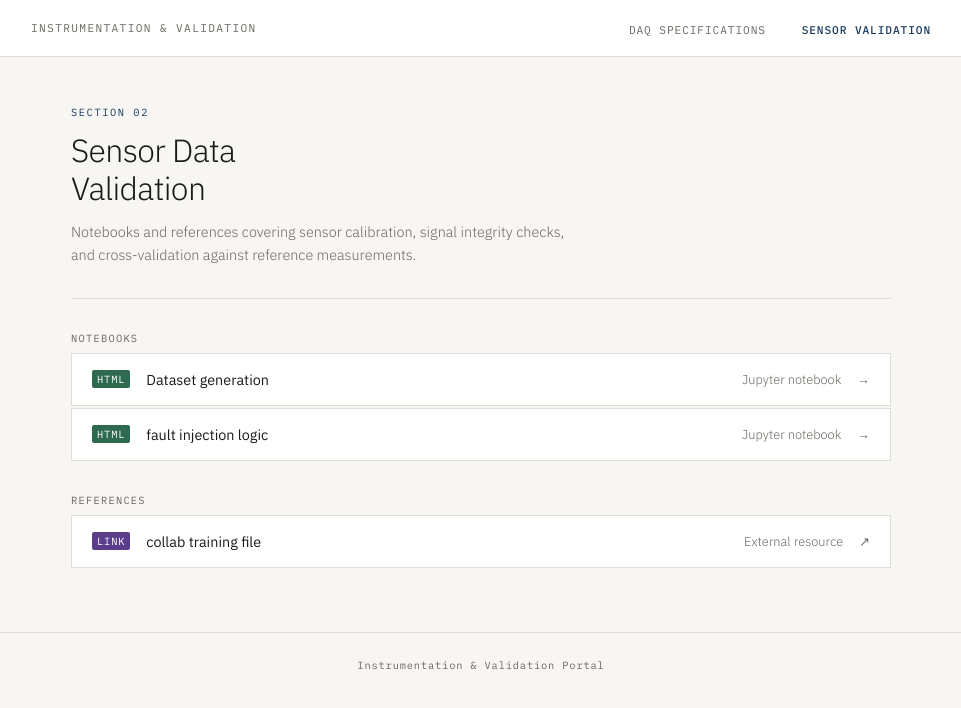
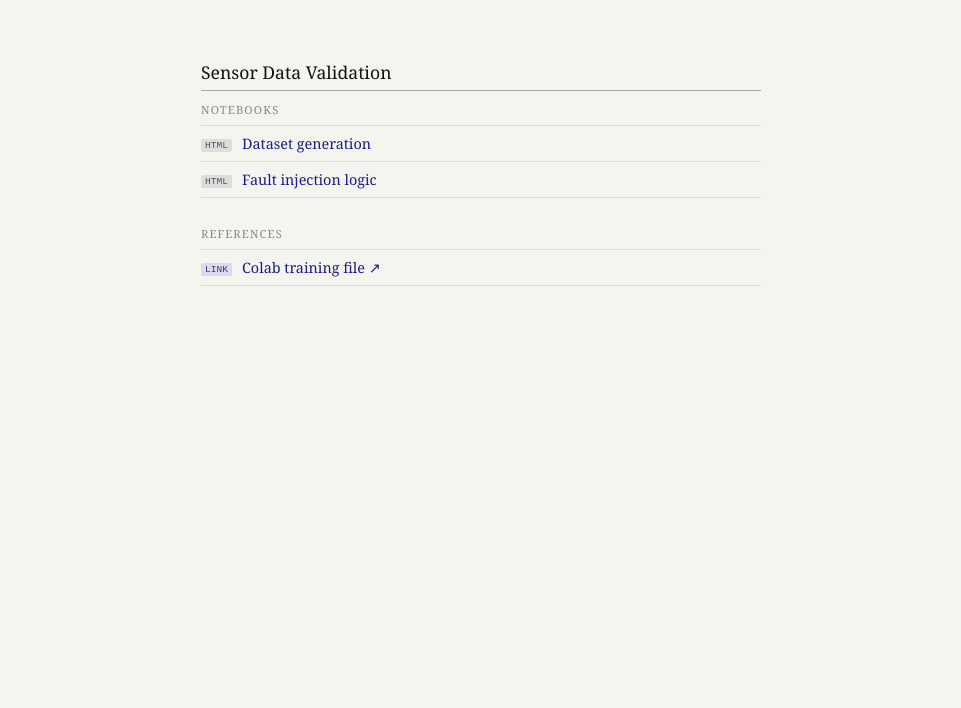
Before and after one commit to anirudhas-2004/my_signal_stuff, a plain HTML site: page index.html in a window 1280 px wide. Shown: the whole page, without its empty margins (159-1120 px from the left). Drawn offline with Linux system fonts and the light colour scheme.

Commit message:
Update index.html

```diff
--- a/index.html
+++ b/index.html
@@ -4,273 +4,127 @@
   <meta charset="UTF-8" />
   <meta name="viewport" content="width=device-width, initial-scale=1.0" />
   <title>Sensor Data Validation</title>
-  <link rel="preconnect" href="https://fonts.googleapis.com">
-  <link rel="preconnect" href="https://fonts.gstatic.com" crossorigin>
-  <link href="https://fonts.googleapis.com/css2?family=IBM+Plex+Mono:wght@400;500&family=IBM+Plex+Sans:wght@300;400;500&display=swap" rel="stylesheet">
   <style>
-    *, *::before, *::after { box-sizing: border-box; margin: 0; padding: 0; }
-
-    :root {
-      --bg: #f7f6f3;
-      --surface: #ffffff;
-      --border: #e0ddd6;
-      --text: #1a1a1a;
-      --text-muted: #6b6760;
-      --accent: #1a3a5c;
-      --accent-light: #e8eef5;
-      --link-color: #1a4a7a;
-      --mono: 'IBM Plex Mono', monospace;
-      --sans: 'IBM Plex Sans', sans-serif;
-    }
-
     body {
-      font-family: var(--sans);
-      background: var(--bg);
-      color: var(--text);
-      min-height: 100vh;
-    }
-
-    /* ── Header ── */
-    header {
-      background: var(--surface);
-      border-bottom: 1px solid var(--border);
-      padding: 0 2.5rem;
-    }
-
-    .header-inner {
-      max-width: 900px;
-      margin: 0 auto;
-      display: flex;
-      align-items: center;
-      justify-content: space-between;
-      height: 56px;
-    }
-
-    .site-label {
-      font-family: var(--mono);
-      font-size: 0.7rem;
-      letter-spacing: 0.12em;
-      text-transform: uppercase;
-      color: var(--text-muted);
-    }
-
-    nav a {
-      font-family: var(--mono);
-      font-size: 0.7rem;
-      letter-spacing: 0.08em;
-      text-transform: uppercase;
-      text-decoration: none;
-      color: var(--text-muted);
-      margin-left: 2rem;
-      transition: color 0.15s;
-    }
-
-    nav a:hover { color: var(--accent); }
-    nav a.active { color: var(--accent); font-weight: 500; }
-
-    /* ── Page title ── */
-    .page-title-block {
-      max-width: 900px;
-      margin: 0 auto;
-      padding: 3rem 2.5rem 2rem;
-    }
-
-    .section-tag {
-      font-family: var(--mono);
-      font-size: 0.65rem;
-      letter-spacing: 0.15em;
-      text-transform: uppercase;
-      color: var(--accent);
-      margin-bottom: 0.75rem;
+      font-family: Georgia, serif;
+      background: #f5f5f0;
+      color: #111;
+      max-width: 560px;
+      margin: 60px auto;
+      padding: 0 24px;
     }
 
     h1 {
-      font-weight: 300;
-      font-size: 2rem;
-      letter-spacing: -0.02em;
-      color: var(--text);
-      line-height: 1.2;
+      font-size: 1.1rem;
+      font-weight: normal;
+      border-bottom: 1px solid #aaa;
+      padding-bottom: 6px;
+      margin-bottom: 4px;
     }
 
-    .page-description {
-      margin-top: 0.75rem;
-      font-size: 0.9rem;
-      color: var(--text-muted);
-      font-weight: 300;
-      line-height: 1.6;
-      max-width: 520px;
+    .sub {
+      font-size: 0.78rem;
+      color: #666;
+      margin-bottom: 32px;
     }
 
-    /* ── Content ── */
-    .content {
-      max-width: 900px;
-      margin: 0 auto;
-      padding: 0 2.5rem 4rem;
+    .group {
+      margin-bottom: 28px;
     }
 
-    .divider {
-      height: 1px;
-      background: var(--border);
-      margin-bottom: 1.5rem;
+    .group-label {
+      font-size: 0.7rem;
+      text-transform: uppercase;
+      letter-spacing: 0.1em;
+      color: #888;
+      margin-bottom: 8px;
     }
 
-    /* ── Group label ── */
-    .group-label {
-      font-family: var(--mono);
-      font-size: 0.65rem;
-      letter-spacing: 0.12em;
-      text-transform: uppercase;
-      color: var(--text-muted);
-      margin-bottom: 0.5rem;
-      margin-top: 2rem;
+    ul {
+      list-style: none;
+      padding: 0;
+      margin: 0;
     }
 
-    .group-label:first-child { margin-top: 0; }
-
-    /* ── File list ── */
-    .file-list {
-      display: flex;
-      flex-direction: column;
-      gap: 2px;
+    li {
+      border-top: 1px solid #ddd;
     }
 
-    .file-item {
-      display: flex;
-      align-items: center;
-      gap: 1rem;
-      padding: 1rem 1.25rem;
-      background: var(--surface);
-      border: 1px solid var(--border);
-      text-decoration: none;
-      color: var(--text);
-      transition: border-color 0.15s, background 0.15s;
+    li:last-child {
+      border-bottom: 1px solid #ddd;
     }
 
-    .file-item:hover {
-      border-color: var(--accent);
-      background: var(--accent-light);
+    a {
+      display: flex;
+      align-items: baseline;
+      gap: 10px;
+      padding: 8px 0;
+      text-decoration: none;
+      color: #1a1a8c;
+      font-size: 0.9rem;
     }
 
-    .file-icon {
-      font-family: var(--mono);
-      font-size: 0.65rem;
-      letter-spacing: 0.08em;
-      background: var(--accent);
-      color: #fff;
-      padding: 2px 5px;
+    a:hover {
+      text-decoration: underline;
+    }
+
+    .badge {
+      font-size: 0.6rem;
+      font-family: monospace;
+      background: #ddd;
+      color: #555;
+      padding: 1px 4px;
       border-radius: 2px;
       flex-shrink: 0;
+      position: relative;
+      top: -1px;
     }
 
-    .file-icon.html-icon {
-      background: #2d6a4f;
-    }
+    .badge.link { background: #e0d8f0; color: #443377; }
 
-    .file-icon.link-icon {
-      background: #5a3e8a;
-    }
-
-    .file-name {
-      font-size: 0.9rem;
-      font-weight: 400;
-      flex: 1;
-    }
-
-    .file-desc {
-      font-size: 0.8rem;
-      color: var(--text-muted);
-      font-weight: 300;
-    }
-
-    .arrow {
-      font-size: 0.8rem;
-      color: var(--text-muted);
-      transition: transform 0.15s, color 0.15s;
-    }
-
-    .file-item:hover .arrow {
-      transform: translateX(3px);
-      color: var(--accent);
-    }
-
-    /* ── Footer ── */
     footer {
-      border-top: 1px solid var(--border);
-      padding: 1.25rem 2.5rem;
-      text-align: center;
-    }
-
-    footer span {
-      font-family: var(--mono);
-      font-size: 0.65rem;
-      color: var(--text-muted);
-      letter-spacing: 0.08em;
+      margin-top: 48px;
+      font-size: 0.7rem;
+      color: #999;
     }
   </style>
 </head>
 <body>
 
-  <header>
-    <div class="header-inner">
-      <span class="site-label">Instrumentation &amp; Validation</span>
-      <nav>
-        <a href="daq-specifications.html">DAQ Specifications</a>
-        <a href="sensor-validation.html" class="active">Sensor Validation</a>
-      </nav>
-    </div>
-  </header>
+  <h1>Sensor Data Validation</h1>
 
-  <div class="page-title-block">
-    <p class="section-tag">Section 02</p>
-    <h1>Sensor Data<br>Validation</h1>
-    <p class="page-description">
-      Notebooks and references covering sensor calibration, signal integrity checks, and cross-validation against reference measurements.
-    </p>
+
+  <div class="group">
+    <p class="group-label">Notebooks</p>
+    <ul>
+      <li>
+        <a href="try.html" target="_blank" rel="noopener">
+          <span class="badge">HTML</span>
+          Dataset generation
+        </a>
+      </li>
+      <li>
+        <a href="inject_faults.html" target="_blank" rel="noopener">
+          <span class="badge">HTML</span>
+          Fault injection logic
+        </a>
+      </li>
+    </ul>
   </div>
 
-  <div class="content">
-    <div class="divider"></div>
-
-    <!-- Notebooks group -->
-    <p class="group-label">Notebooks</p>
-    <div class="file-list">
-
-      <!-- Notebook 1 -->
-      <a href="try.html" class="file-item" target="_blank" rel="noopener">
-        <span class="file-icon html-icon">HTML</span>
-        <span class="file-name">Dataset generation</span>
-        <span class="file-desc">Jupyter notebook</span>
-        <span class="arrow">→</span>
-      </a>
-
-      <!-- Notebook 2 -->
-      <a href="inject_faults.html" class="file-item" target="_blank" rel="noopener">
-        <span class="file-icon html-icon">HTML</span>
-        <span class="file-name">fault injection logic</span>
-        <span class="file-desc">Jupyter notebook</span>
-        <span class="arrow">→</span>
-      </a>
-
-    </div>
-
-    <!-- External links group -->
+  <div class="group">
     <p class="group-label">References</p>
-    <div class="file-list">
-
-      <!-- External link -->
-      <a href="https://colab.research.google.com/drive/1-Gqq76nIkf1Add8tv0zSPEaY1TQyylT_?usp=sharing" class="file-item" target="_blank" rel="noopener">
-        <span class="file-icon link-icon">LINK</span>
-        <span class="file-name">collab training file</span>
-        <span class="file-desc">External resource</span>
-        <span class="arrow">↗</span>
-      </a>
-
-    </div>
+    <ul>
+      <li>
+        <a href="https://colab.research.google.com/drive/1-Gqq76nIkf1Add8tv0zSPEaY1TQyylT_?usp=sharing" target="_blank" rel="noopener">
+          <span class="badge link">LINK</span>
+          Colab training file ↗
+        </a>
+      </li>
+    </ul>
   </div>
 
-  <footer>
-    <span>Instrumentation &amp; Validation Portal</span>
-  </footer>
+
 
 </body>
 </html>
```
